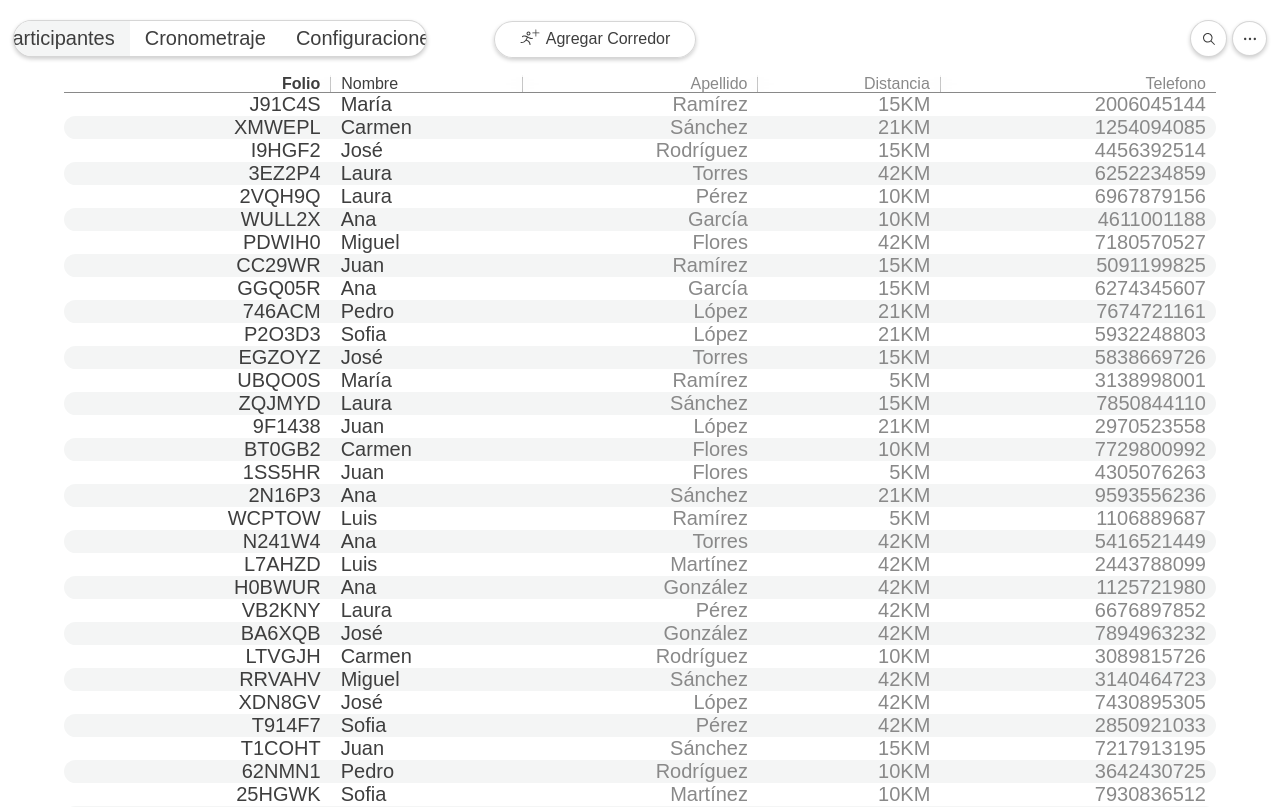
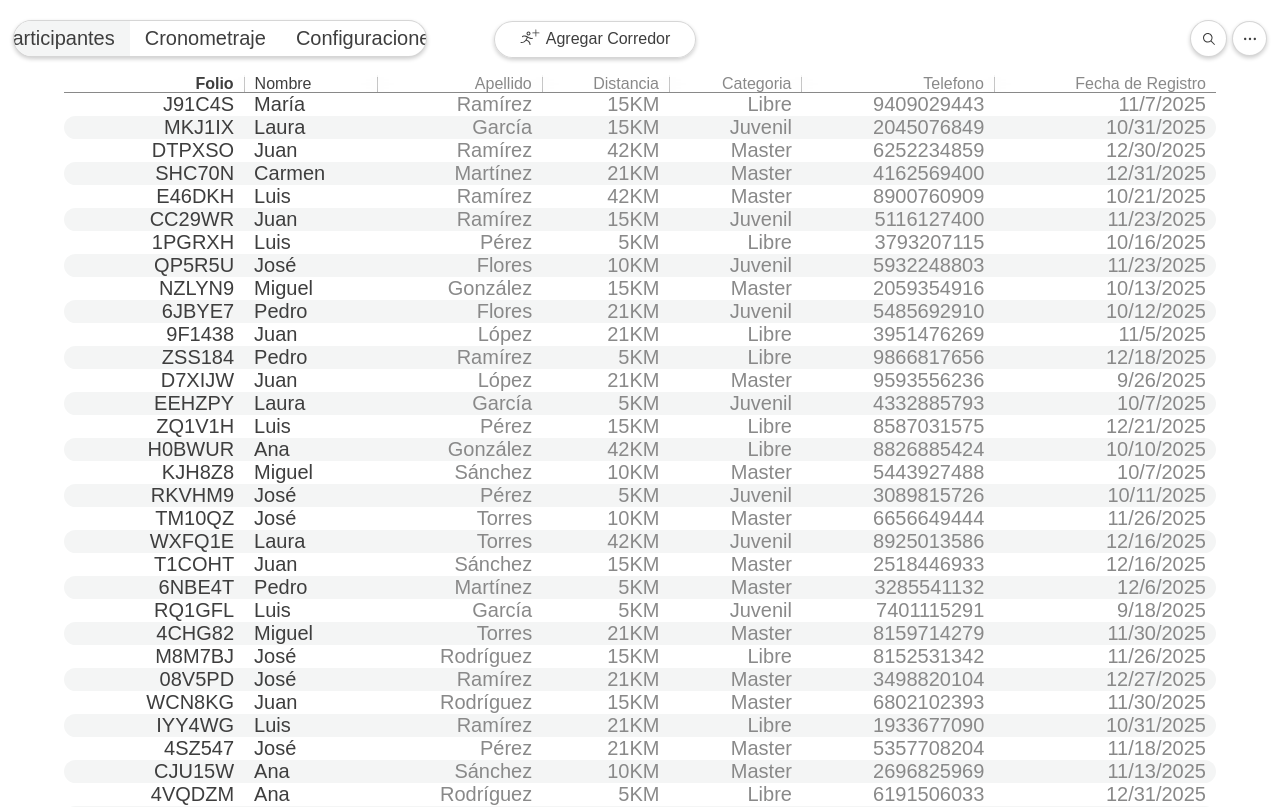
Before and after one commit to VexedElm035/gestion-folios, a React (Vite) app: page / in a window 1280 px wide. Shown: the top 807 px of the page. Built offline with nearby package versions, Linux system fonts and the light colour scheme.

Commit message:
Row & columns hidable in table

```diff
--- a/src/App.tsx
+++ b/src/App.tsx
@@ -2,11 +2,13 @@ import { BrowserRouter, Routes, Route } from 'react-router-dom';
 import { Participants, Settings, Timing } from './views';
 import Layout from './layouts/Layout';
 import { ThemeProvider } from './context/ThemeContext';
+import { TableViewProvider } from './context/TableViewContext';
 import './App.css'
 
 function App() {
   return (
     <ThemeProvider>
+      <TableViewProvider>
         <BrowserRouter>
           <Routes>
             <Route path='/' element={<Layout />}>
@@ -16,6 +18,7 @@ function App() {
             </Route>
           </Routes>
         </BrowserRouter>
+      </TableViewProvider>
     </ThemeProvider>
   )
 }
--- a/src/components/navbar/elements/TableOptions.tsx
+++ b/src/components/navbar/elements/TableOptions.tsx
@@ -1,6 +1,7 @@
 import { useEffect, useRef, useState } from 'react'
 import { IoLogoBuffer, IoIosSettings, IoIosCheckmark } from "react-icons/io";
 import { IoEllipse } from "react-icons/io5";
+import { useTableView } from '../../../context/TableViewContext';
 import './tableoptions.css'
 
 const TableOptions = () => {
@@ -8,6 +9,8 @@ const TableOptions = () => {
   const hoverTimerRef = useRef<number | null>(null);
   const pinTimerRef = useRef<number | null>(null);
   const hoverKeyRef = useRef<null | 'group' | 'view'>(null);
+
+  const { visibleColumns, toggleColumn } = useTableView();
 
   const [openSubmenu, setOpenSubmenu] = useState<null | 'group' | 'view'>(null);
   const [pinnedSubmenu, setPinnedSubmenu] = useState<null | 'group' | 'view'>(null);
@@ -142,13 +145,76 @@ const TableOptions = () => {
             clearPinTimer();
           }}
         >
-          <div className='options-submenu-item'><IoIosCheckmark />Folio</div>
-          <div className='options-submenu-item'><IoIosCheckmark />Nombre</div>
-          <div className='options-submenu-item'><IoIosCheckmark />Apellido</div>
-          <div className='options-submenu-item'><IoIosCheckmark />Distancia</div>
-          <div className='options-submenu-item'><IoIosCheckmark />Teléfono</div>
-          <div className='options-submenu-item'><IoIosCheckmark />Categoría</div>
-          <div className='options-submenu-item'><IoIosCheckmark />Fecha de registro</div>
+          <div
+            className={`options-submenu-item ${visibleColumns.folio ? 'is-active' : 'is-inactive'}`}
+            onClick={(e) => {
+              e.stopPropagation();
+              toggleColumn('folio');
+            }}
+          >
+            <IoIosCheckmark className={`options-submenu-check ${visibleColumns.folio ? 'is-visible' : 'is-invisible'}`}/>
+            <span>Folio</span>
+          </div>
+          <div
+            className={`options-submenu-item ${visibleColumns.name ? 'is-active' : 'is-inactive'}`}
+            onClick={(e) => {
+              e.stopPropagation();
+              toggleColumn('name');
+            }}
+          >
+            <IoIosCheckmark className={`options-submenu-check ${visibleColumns.name ? 'is-visible' : 'is-invisible'}`}/>
+            <span>Nombre</span>
+          </div>
+          <div
+            className={`options-submenu-item ${visibleColumns.apellido ? 'is-active' : 'is-inactive'}`}
+            onClick={(e) => {
+              e.stopPropagation();
+              toggleColumn('apellido');
+            }}
+          >
+            <IoIosCheckmark className={`options-submenu-check ${visibleColumns.apellido ? 'is-visible' : 'is-invisible'}`}/>
+            <span>Apellido</span>
+          </div>
+          <div
+            className={`options-submenu-item ${visibleColumns.distancia ? 'is-active' : 'is-inactive'}`}
+            onClick={(e) => {
+              e.stopPropagation();
+              toggleColumn('distancia');
+            }}
+          >
+            <IoIosCheckmark className={`options-submenu-check ${visibleColumns.distancia ? 'is-visible' : 'is-invisible'}`}/>
+            <span>Distancia</span>
+          </div>
+          <div
+            className={`options-submenu-item ${visibleColumns.tel ? 'is-active' : 'is-inactive'}`}
+            onClick={(e) => {
+              e.stopPropagation();
+              toggleColumn('tel');
+            }}
+          >
+            <IoIosCheckmark className={`options-submenu-check ${visibleColumns.tel ? 'is-visible' : 'is-invisible'}`}/>
+            <span>Teléfono</span>
+          </div>
+          <div
+            className={`options-submenu-item ${visibleColumns.categoria ? 'is-active' : 'is-inactive'}`}
+            onClick={(e) => {
+              e.stopPropagation();
+              toggleColumn('categoria');
+            }}
+          >
+            <IoIosCheckmark className={`options-submenu-check ${visibleColumns.categoria ? 'is-visible' : 'is-invisible'}`}/>
+            <span>Categoría</span>
+          </div>
+          <div
+            className={`options-submenu-item ${visibleColumns.fecha_registro ? 'is-active' : 'is-inactive'}`}
+            onClick={(e) => {
+              e.stopPropagation();
+              toggleColumn('fecha_registro');
+            }}
+          >
+            <IoIosCheckmark className={`options-submenu-check ${visibleColumns.fecha_registro ? 'is-visible' : 'is-invisible'}`}/>
+            <span>Fecha de registro</span>
+          </div>
         </div>
       </div>
     </div>
--- a/src/components/navbar/elements/tableoptions.css
+++ b/src/components/navbar/elements/tableoptions.css
@@ -45,6 +45,7 @@
     font-size: calc(var(--caption-text) - 1px);
     width: auto;
     min-width: calc(var(--caption-text) + 70px);
+    color: var(--regular-text-color);
     padding: 5px 10px;
     display: flex;
     justify-content: start;
@@ -52,6 +53,22 @@
     white-space: nowrap;
     border-radius: 15px;
     cursor: pointer;
+}
+
+.options-submenu-item.is-inactive{
+    color: var(--secondary-text-color);
+}
+
+.options-submenu-check{
+    flex: 0 0 auto;
+}
+
+.options-submenu-check.is-visible{
+    opacity: 1;
+}
+
+.options-submenu-check.is-invisible{
+    opacity: 0;
 }
 
 .options-submenu-item:hover{
--- a/src/components/table/Table.tsx
+++ b/src/components/table/Table.tsx
@@ -1,42 +1,49 @@
 import './table.css';
 
-const campos= ['Folio', 'Nombre', 'Apellido', 'Distancia', 'Telefono'];
+import type { Key, ReactNode } from 'react';
 
-const persons=[
-...Array.from({ length: 50 }, (_, i) => ({
-  folio: Math.random().toString(36).substring(2, 8).toUpperCase(),
-  name: ['Juan', 'María', 'Pedro', 'Ana', 'Luis', 'Carmen', 'José', 'Laura', 'Miguel', 'Sofia'][Math.floor(Math.random() * 10)],
-  apellido: ['García', 'Rodríguez', 'Martínez', 'López', 'González', 'Pérez', 'Sánchez', 'Ramírez', 'Torres', 'Flores'][Math.floor(Math.random() * 10)],
-  distancia: ['5KM', '10KM', '15KM', '21KM', '42KM'][Math.floor(Math.random() * 5)],
-  tel: `${Math.floor(Math.random() * 9000000000) + 1000000000}`
-}))
-];
+export type TableColumn<Row> = {
+  key: string
+  label: string
+  render: (row: Row) => ReactNode
+}
 
-const Table = () => {
+type TableProps<Row> = {
+  columns: TableColumn<Row>[]
+  rows: Row[]
+  getRowKey?: (row: Row, index: number) => Key
+  visibleColumnKeys?: ReadonlyArray<string>
+}
+
+const Table = <Row,>({ columns, rows, getRowKey, visibleColumnKeys }: TableProps<Row>) => {
+  const visible = visibleColumnKeys
+    ? columns.filter((col) => visibleColumnKeys.includes(col.key))
+    : columns
+
+  const colSpan = Math.max(visible.length, 1)
+
   return (
     <table className='main-table sticky-header-table'>
         <thead>
             <tr>
-                {campos.map((campo) => (
-                  <th key={campo}>{campo}</th>
+                {visible.map((col) => (
+                  <th key={col.key}>{col.label}</th>
                 ))}
             </tr>
         </thead>
         <tfoot>
           <tr>
-          <td colSpan={3}>
+          <td colSpan={colSpan}>
           <div className="links"><a href="#">&laquo;</a> <a className="active" href="#">1</a> <a href="#">2</a> <a href="#">3</a> <a href="#">4</a> <a href="#">&raquo;</a></div>
           </td>
           </tr>
         </tfoot>
         <tbody>
-            {persons.map((person) => (
-                <tr key={person.folio}>
-                    <td>{person.folio}</td>
-                    <td>{person.name}</td>
-                    <td>{person.apellido}</td>
-                    <td>{person.distancia}</td>
-                    <td>{person.tel}</td>
+            {rows.map((row, index) => (
+                <tr key={getRowKey ? getRowKey(row, index) : index}>
+                    {visible.map((col) => (
+                      <td key={col.key}>{col.render(row)}</td>
+                    ))}
                 </tr>
             ))}
         </tbody>
--- /dev/null
+++ b/src/context/TableViewContext.tsx
@@ -0,0 +1,69 @@
+import { createContext, useContext, useMemo, useState } from 'react'
+
+export type TableColumnKey =
+  | 'folio'
+  | 'name'
+  | 'apellido'
+  | 'distancia'
+  | 'tel'
+  | 'categoria'
+  | 'fecha_registro'
+
+type VisibleColumns = Record<TableColumnKey, boolean>
+
+type TableViewContextValue = {
+  visibleColumns: VisibleColumns
+  toggleColumn: (key: TableColumnKey) => void
+  setColumn: (key: TableColumnKey, value: boolean) => void
+  setAll: (value: boolean) => void
+}
+
+const DEFAULT_VISIBLE_COLUMNS: VisibleColumns = {
+  folio: true,
+  name: true,
+  apellido: true,
+  distancia: true,
+  tel: true,
+  categoria: true,
+  fecha_registro: true,
+}
+
+const TableViewContext = createContext<TableViewContextValue | null>(null)
+
+export const TableViewProvider = ({ children }: { children: React.ReactNode }) => {
+  const [visibleColumns, setVisibleColumns] = useState<VisibleColumns>(DEFAULT_VISIBLE_COLUMNS)
+
+  const toggleColumn = (key: TableColumnKey) => {
+    setVisibleColumns((prev) => ({ ...prev, [key]: !prev[key] }))
+  }
+
+  const setColumn = (key: TableColumnKey, value: boolean) => {
+    setVisibleColumns((prev) => ({ ...prev, [key]: value }))
+  }
+
+  const setAll = (value: boolean) => {
+    setVisibleColumns({
+      folio: value,
+      name: value,
+      apellido: value,
+      distancia: value,
+      tel: value,
+      categoria: value,
+      fecha_registro: value,
+    })
+  }
+
+  const value = useMemo<TableViewContextValue>(
+    () => ({ visibleColumns, toggleColumn, setColumn, setAll }),
+    [visibleColumns]
+  )
+
+  return <TableViewContext.Provider value={value}>{children}</TableViewContext.Provider>
+}
+
+// eslint-disable-next-line react-refresh/only-export-components
+export const useTableView = () => {
+  const ctx = useContext(TableViewContext)
+  if (!ctx) throw new Error('useTableView must be used within a TableViewProvider')
+  return ctx
+}
--- a/src/views/participants/Participants.tsx
+++ b/src/views/participants/Participants.tsx
@@ -1,9 +1,54 @@
-import { Table } from "../../components"
+import { Table } from "../../components";
+import './participants.css';
+
+import { useMemo } from 'react';
+import type { ReactNode } from 'react';
+import { useTableView, type TableColumnKey } from '../../context/TableViewContext';
+
+type ColumnDef = {
+  key: TableColumnKey
+  label: string
+  render: (person: (typeof persons)[number]) => ReactNode
+}
+
+const persons=[
+...Array.from({ length: 50 }, () => ({
+  folio: Math.random().toString(36).substring(2, 8).toUpperCase(),
+  name: ['Juan', 'María', 'Pedro', 'Ana', 'Luis', 'Carmen', 'José', 'Laura', 'Miguel', 'Sofia'][Math.floor(Math.random() * 10)],
+  apellido: ['García', 'Rodríguez', 'Martínez', 'López', 'González', 'Pérez', 'Sánchez', 'Ramírez', 'Torres', 'Flores'][Math.floor(Math.random() * 10)],
+  distancia: ['5KM', '10KM', '15KM', '21KM', '42KM'][Math.floor(Math.random() * 5)],
+  categoria: ['Libre', 'Juvenil', 'Master'][Math.floor(Math.random() * 3)],
+  tel: `${Math.floor(Math.random() * 9000000000) + 1000000000}`,
+  fecha_registro: new Date(Date.now() - Math.floor(Math.random() * 10000000000)).toLocaleDateString(),
+}))
+];
 
 const Participants = () => {
+
+  const columns = useMemo<ColumnDef[]>(
+    () => [
+      { key: 'folio', label: 'Folio', render: (p) => p.folio },
+      { key: 'name', label: 'Nombre', render: (p) => p.name },
+      { key: 'apellido', label: 'Apellido', render: (p) => p.apellido },
+      { key: 'distancia', label: 'Distancia', render: (p) => p.distancia },
+      { key: 'categoria', label: 'Categoria', render: (p) => p.categoria },
+      { key: 'tel', label: 'Telefono', render: (p) => p.tel },
+      { key: 'fecha_registro', label: 'Fecha de Registro', render: (p) => p.fecha_registro },
+    ],
+    []
+  );
+
+  const { visibleColumns } = useTableView();
+  const visibleColumnKeys = columns.filter((c) => visibleColumns[c.key]).map((c) => c.key);
+
   return (
     <div>
-        <Table />
+        <Table
+          columns={columns}
+          rows={persons}
+          visibleColumnKeys={visibleColumnKeys}
+          getRowKey={(p) => p.folio}
+        />
     </div>
   )
 }
```
Also changed, not shown: src/views/participants/participants.css (added). Lines whose indentation alone changed are shown as unchanged.
